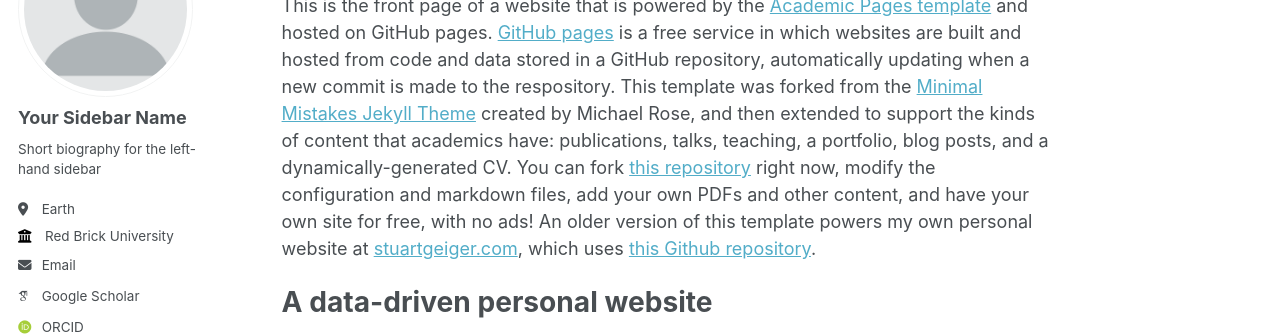
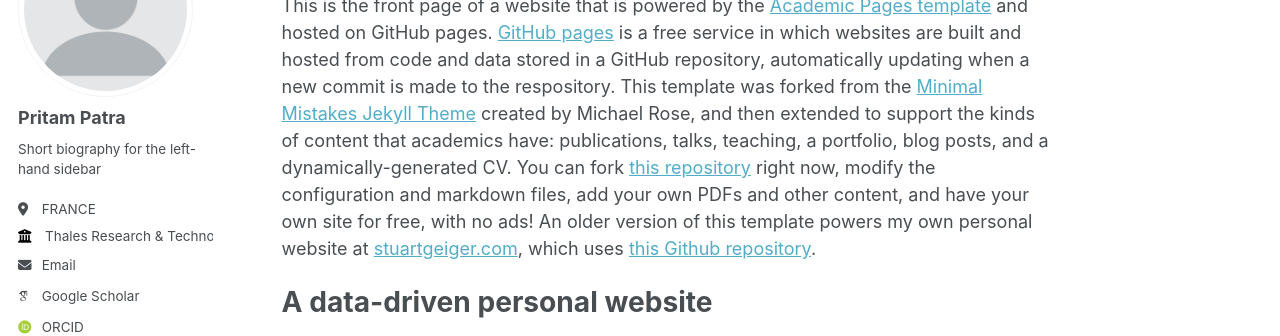
Before and after one commit to Ppatra007/Pritam, a Jekyll site: the page built from _pages/about.md, in a window 1280 px wide. Shown: the part 184-520 px from the top of the page. Built offline with Jekyll 4.4.1, drawn with Linux system fonts in a browser that asks for light colours; some web fonts are replaced.

Commit message:
Update _config.yml

```diff
--- a/_config.yml
+++ b/_config.yml
@@ -22,13 +22,13 @@ repository               : "academicpages/academicpages.github.io"
 author:
   # Biographic information
   avatar           : "profile.png"
-  name             : "Your Sidebar Name"
+  name             : "Pritam Patra"
   pronouns         : # example: "she/her"
   bio              : "Short biography for the left-hand sidebar"
-  location         : "Earth"
-  employer         : "Red Brick University"
+  location         : "FRANCE"
+  employer         : "Thales Research & Technology"
   uri              : # URL
-  email            : "none@example.org"
+  email            : "pritamglobal007@gmail.com"
 
   # Academic websites
   arxiv            : # URL - Update with the correct link to your profile
```
